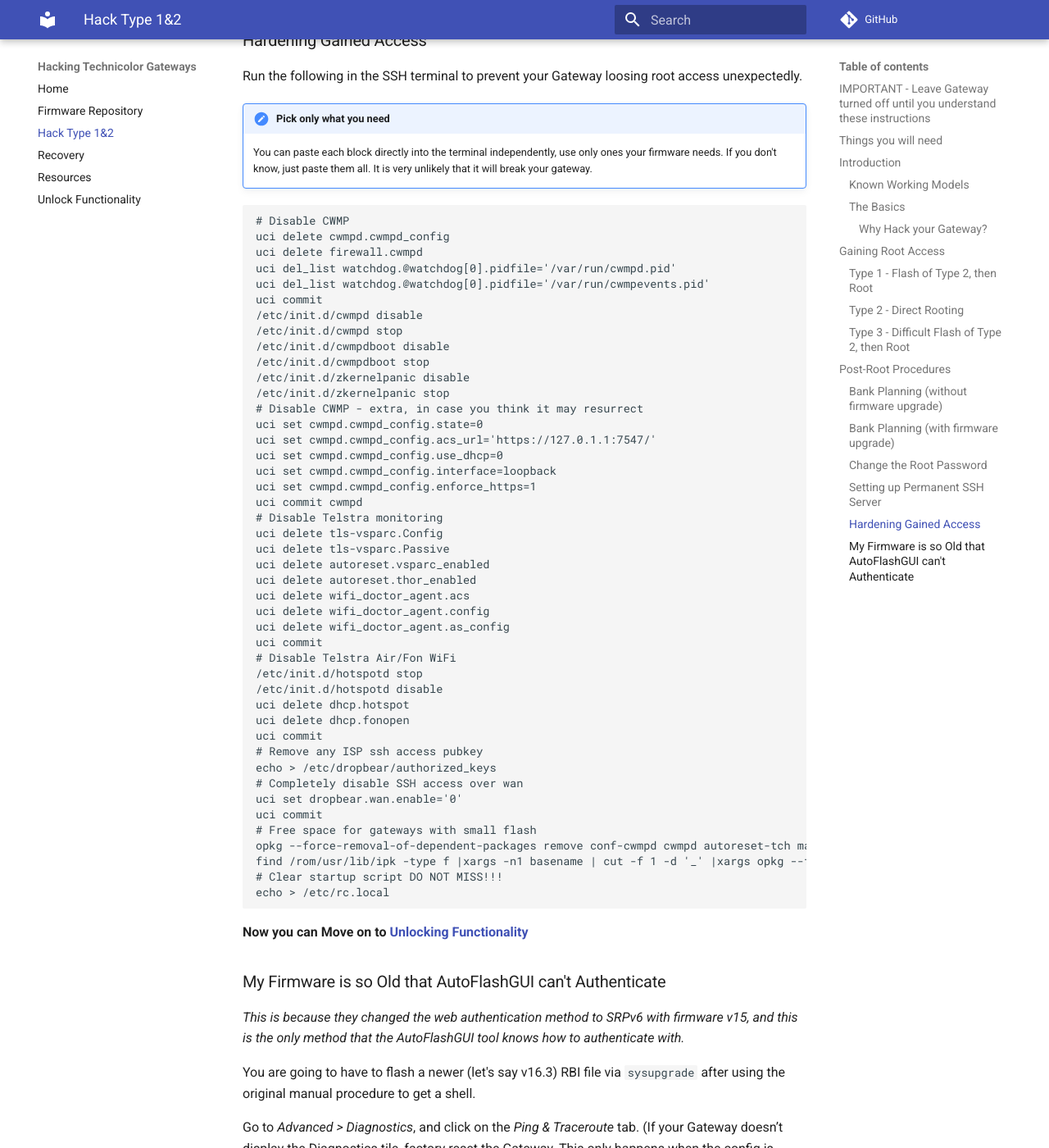
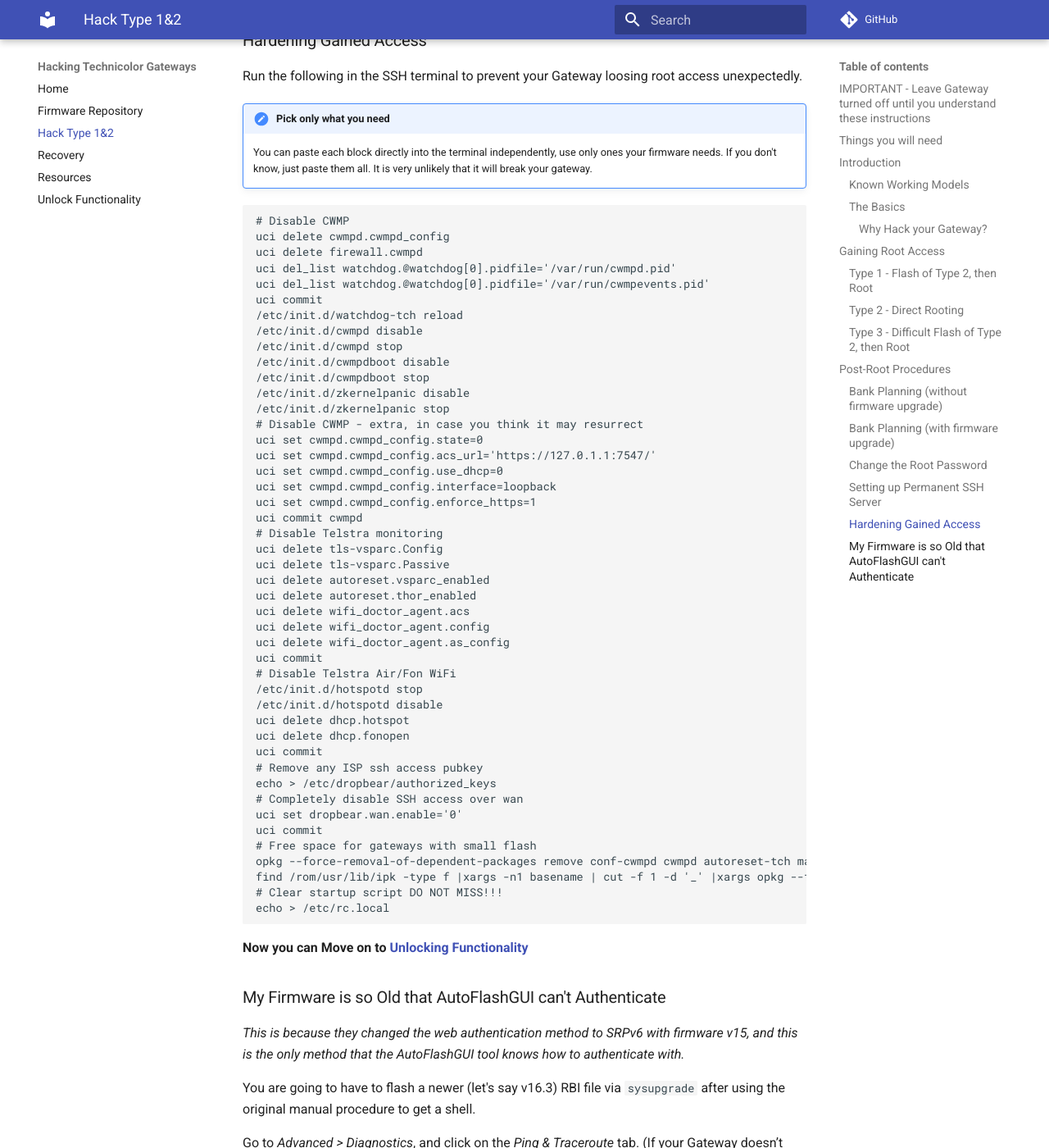
Before and after one commit to hack-technicolor/hack-technicolor, an MkDocs documentation site: the page built from docs/Hack Type 1&2.md, in a window 1280 px wide and 1400 px high, scrolled down 11292 px. Shown: the whole window at 82% size. Built offline with MkDocs 1.6.1 and Material for MkDocs 9.7.7, drawn with Linux system fonts in a browser that asks for light colours; comment, search, counter and statistics services are not loaded.

Commit message:
Reload watchdog to avoid cwmp disable detection

```diff
--- a/docs/Hack Type 1&2.md
+++ b/docs/Hack Type 1&2.md
@@ -356,6 +356,7 @@
 uci del_list watchdog.@watchdog[0].pidfile='/var/run/cwmpd.pid'
 uci del_list watchdog.@watchdog[0].pidfile='/var/run/cwmpevents.pid'
 uci commit
+/etc/init.d/watchdog-tch reload
 /etc/init.d/cwmpd disable
 /etc/init.d/cwmpd stop
 /etc/init.d/cwmpdboot disable
```
